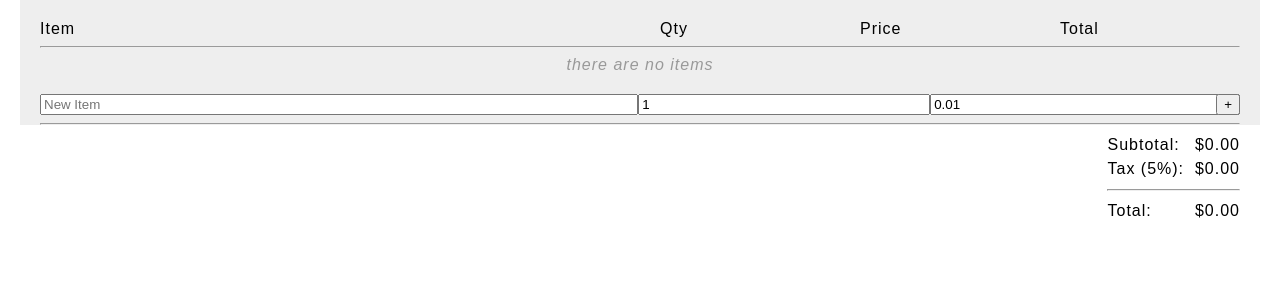
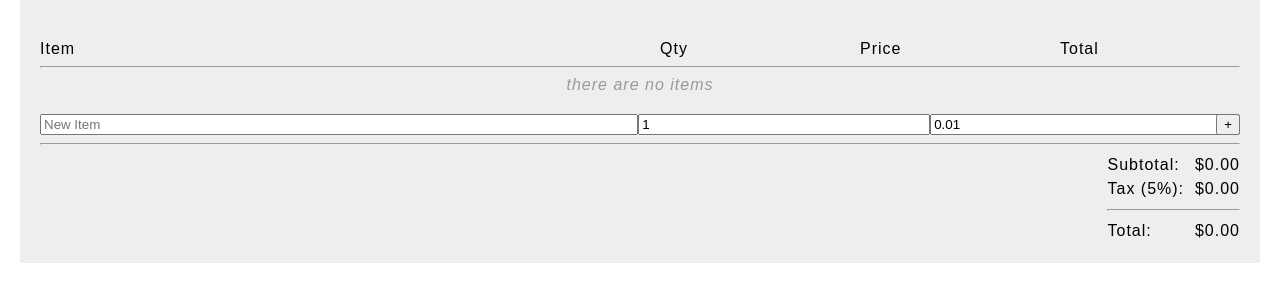
Before and after one commit to msorce/react-invoice-editor, a React app: page / in a window 1280 px wide. Built offline with nearby package versions, Linux system fonts and the light colour scheme.

Commit message:
micro clearfix on parent container

```diff
--- a/src/components/Item.js
+++ b/src/components/Item.js
@@ -62,7 +62,6 @@ class Item extends Component {
   }
   toggleEditing(){
    this.setState({isEditing: !this.state.isEditing});
-   console.log(this);
   }
 }
 
@@ -70,7 +69,6 @@ class Item extends Component {
 // which properties we want in which component
 // we can hook up any component to redux like this
 const mapStateToProps = (state) => {
-  console.log(state);
   return {
     items: state.items
   };
--- a/src/index.css
+++ b/src/index.css
@@ -5,14 +5,21 @@ body {
   box-sizing: border-box;
   letter-spacing: 1px;
 }
+body, html {
+  height: 100%;
+}
 
 .container {
+  min-height: 100%;
   max-width: 1200px;
-  padding: 0 20px;
+  padding:20px;
   margin: 0 auto;
   background-color: #eee;
 }
 
+/*micro clearfix for parent container*/
+.container:before, .container:after{content:" ";display:table;}
+.container:after{clear:both;}
 .header {
   padding-top: 20px;
   background-color: #eee;
```
